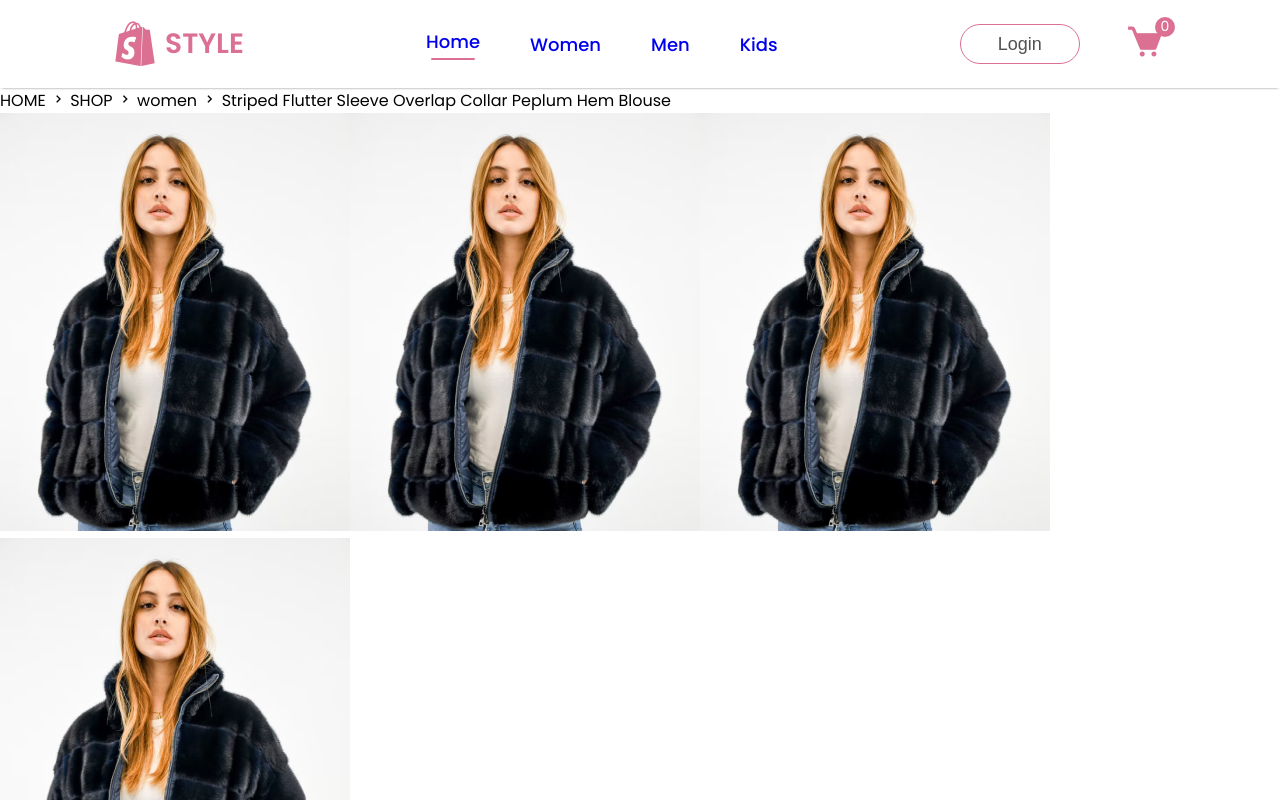
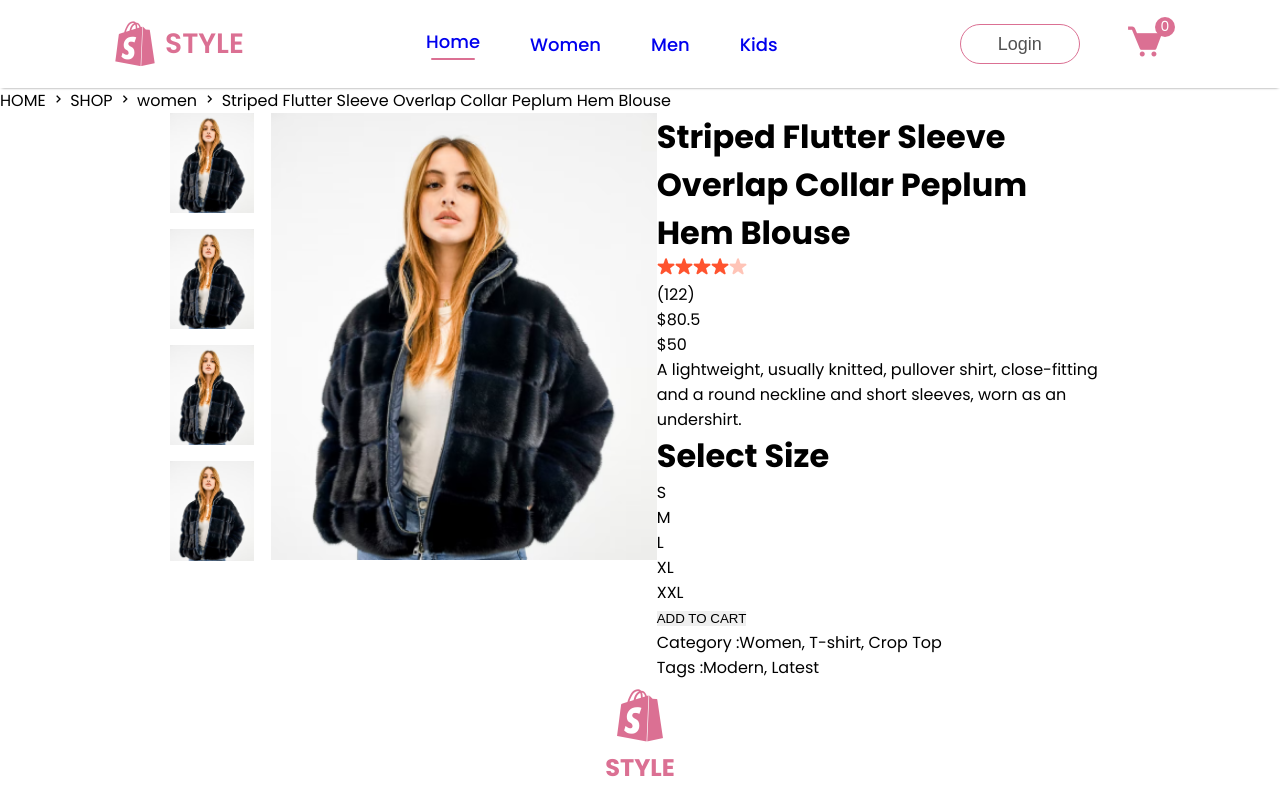
Before and after one commit to ElyaApyzova/Online-shop-with-React, a React (Create React App) app: page /product/1 in a window 1280 px wide. Shown: the top 800 px of the page. Built offline with nearby package versions, Linux system fonts and the light colour scheme.

Commit message:
productdisplay images

```diff
--- a/src/components/ProductDisplay/ProductDisplay.css
+++ b/src/components/ProductDisplay/ProductDisplay.css
@@ -0,0 +1,24 @@
+.productdisplay{
+    display: flex;
+    margin: 0px 170px;
+}
+
+.productdisplay-left{
+    display: flex;
+    gap: 17px;
+}
+
+.productdisplay-img-list{
+    display: flex;
+    flex-direction: column;
+    gap: 16px;
+}
+
+.productdisplay-img-list img{
+   height: 100px;
+}
+
+.productdisplay-main-img{
+   width: 386px;
+   height: 447px;
+}
```
